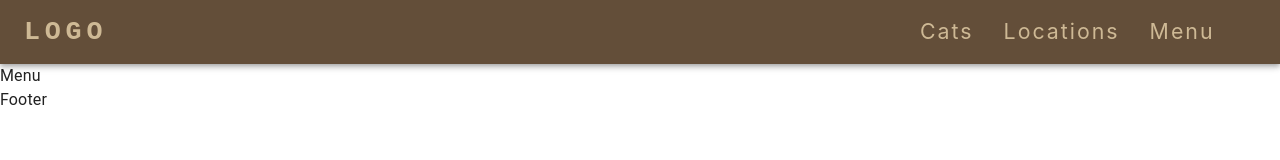
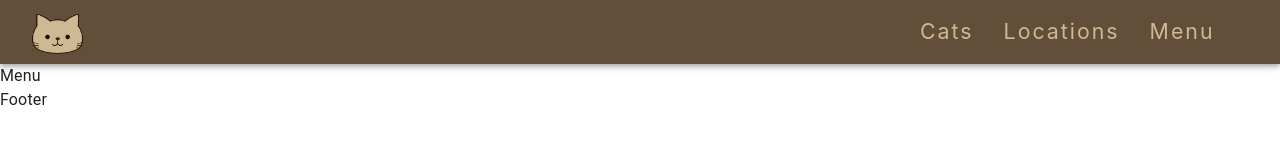
Before and after one commit to xwaruz1212/cozy-cat-cafe, a React (Create React App) app: page /menu in a window 1280 px wide. Shown: the top 160 px of the page. Built offline with nearby package versions, Linux system fonts and the light colour scheme.

Commit message:
added logo in navbar

```diff
--- a/src/navbar/index.tsx
+++ b/src/navbar/index.tsx
@@ -50,7 +50,10 @@ function Navbar() {
               position: "absolute",
             }}
           >
-            LOGO
+          <img
+          src={require('../assets/logo.png')}
+          style={{ maxHeight: "50px", width: "100%" }}
+        />
           </Typography>
           <Box
             sx={{
```
